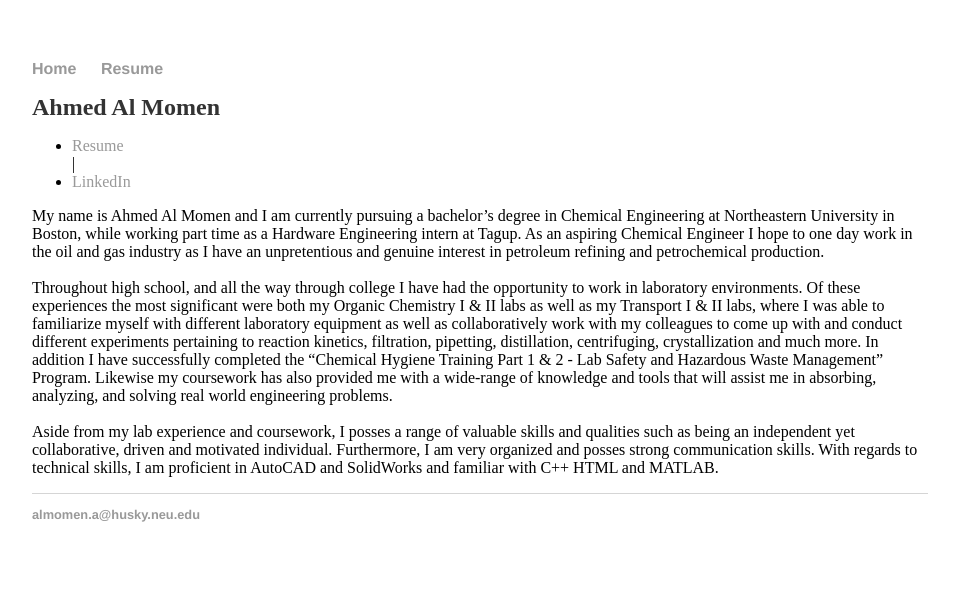
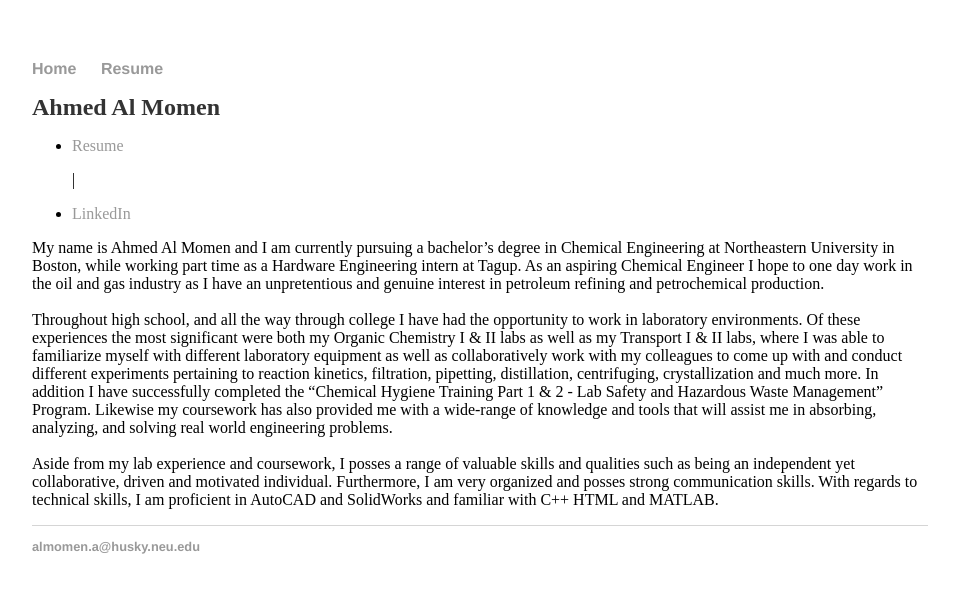
Before and after one commit to ahmedalmomen/aalmomen.com, a Jekyll site: the page built from index.html, in a window 1280 px wide. Shown: the top 593 px of the page, without its empty margins (160-1119 px from the left). Built offline with Jekyll 4.4.1, drawn with Linux system fonts in a browser that asks for light colours.

```diff
--- a/index.html
+++ b/index.html
@@ -6,7 +6,7 @@ title: Ahmed Al Momen|About me
          <h1>Ahmed Al Momen</h1>
          <ul>
 
-                          <li><a href="/ahmed-al-momens-resume.pdf">Resume</a></li> | <li><a href="https://www.linkedin.com/in/ahmedalmomen/">LinkedIn</a></li>
+                  <li><a href="/ahmed-al-momens-resume.pdf">Resume</a></li> <p>|</p> <li><a href="https://www.linkedin.com/in/ahmedalmomen/">LinkedIn</a></li>
 
                   </ul>
          <p> My name is Ahmed Al Momen and I am currently pursuing a bachelor’s degree in Chemical Engineering at Northeastern University
```
